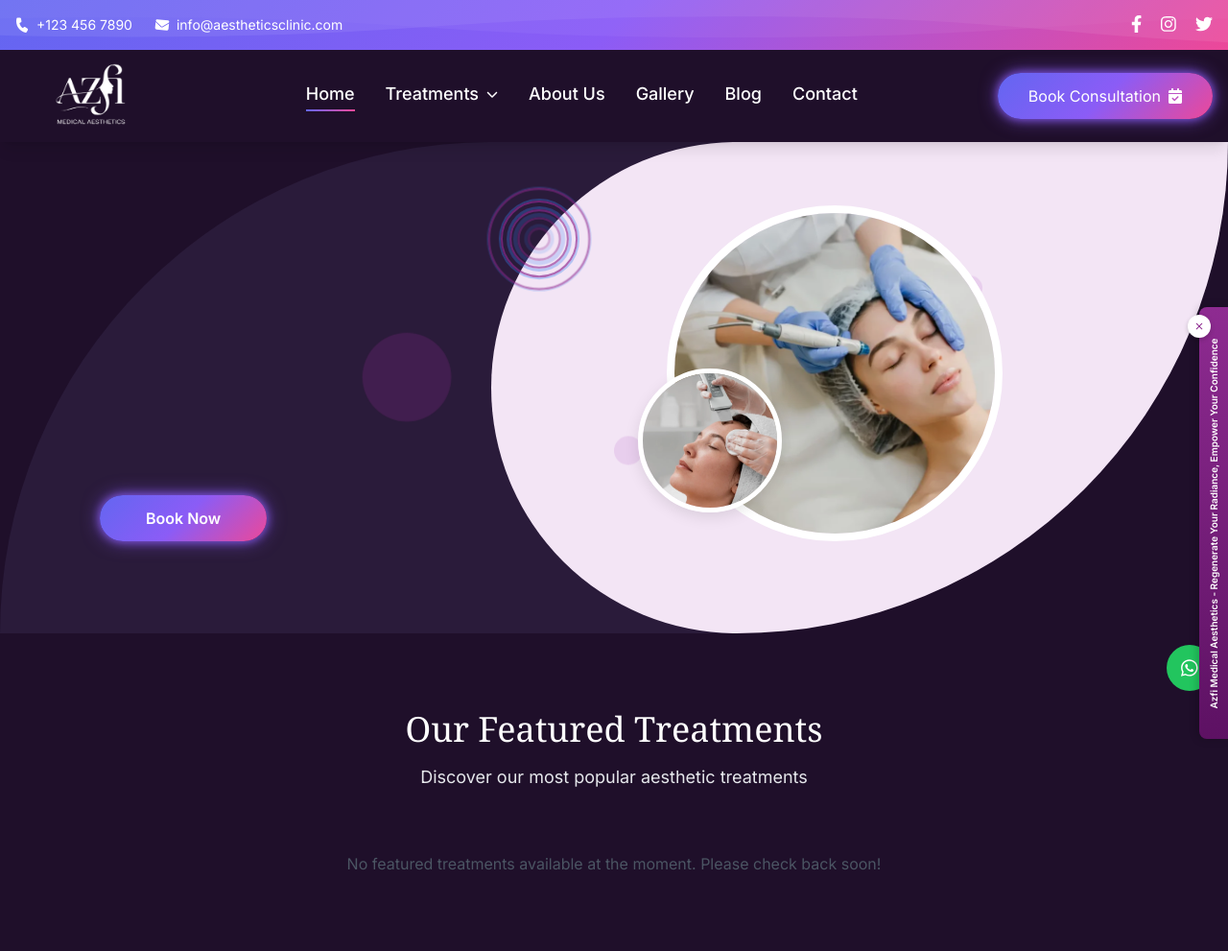
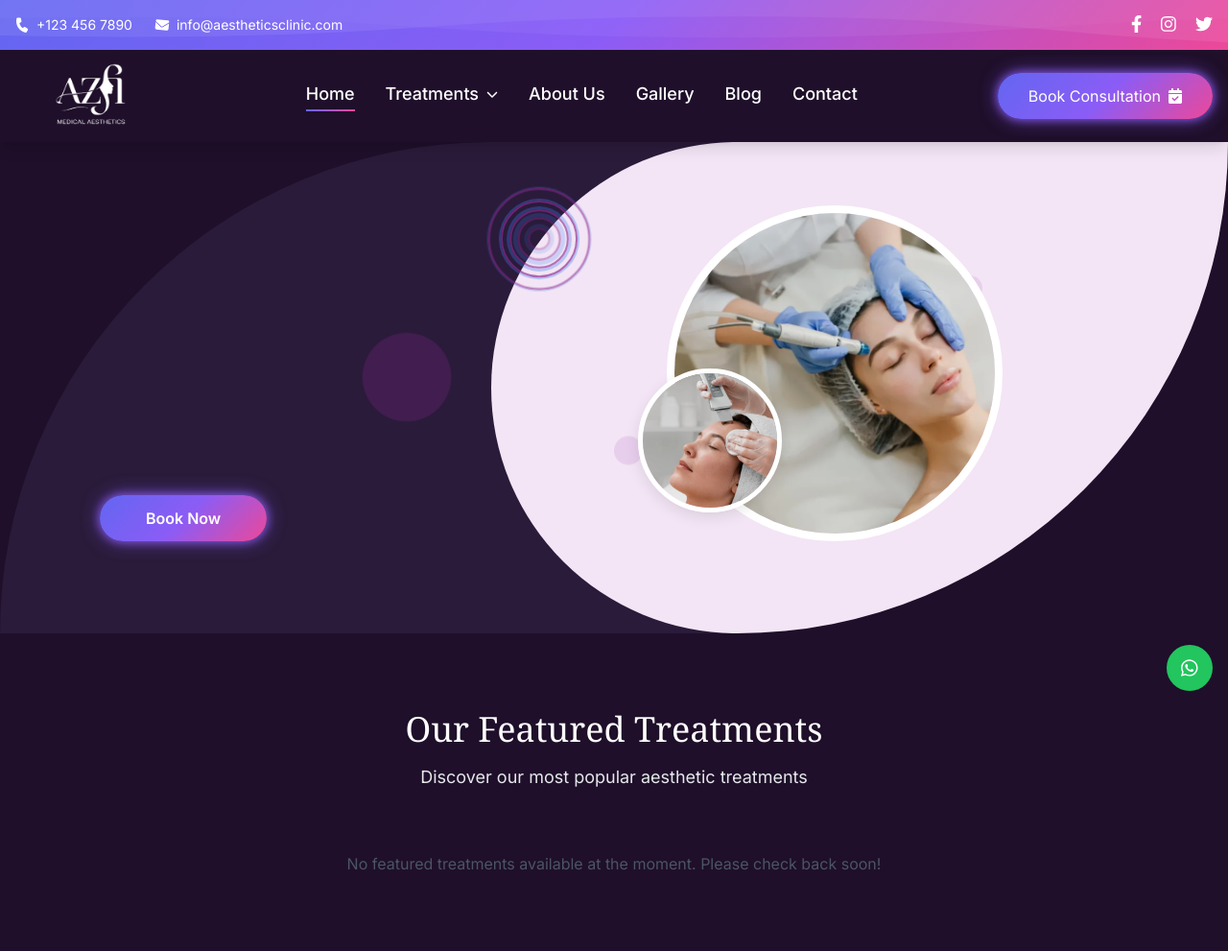
Before and after one commit to tuaha311/aesthetics-clinic, a Django app: page / in a window 1280 px wide. Shown: the top 991 px of the page at 96% size. Run offline with Django 5.2, Linux system fonts and the light colour scheme; data that the repository does not hold is empty; parts of the project's set-up code (start-up, migrations or seed data) failed here and were passed over; some libraries are stand-ins or nearby versions; some web fonts are replaced.

Commit message:
fixed hero section

```diff
--- a/templates/base.html
+++ b/templates/base.html
@@ -500,8 +500,8 @@
         </button>
     </div>
 
-    <div class="vertical-sidebar" id="sidebar">
-        <div class="sidebar-content">
+    {% comment %} <div class="vertical-sidebar hidden sm:block" id="sidebar">
+        <div class="sidebar-content hidden sm:block">
             <!-- Vertical Text in a Container -->
             <div class="vertical-text-container">
                 <div class="vertical-text">
@@ -510,13 +510,13 @@
             </div>
 
             <!-- Close Button -->
-            <button class="close-btn" id="closeBtn">
+            <button class="close-btn hidden sm:block" id="closeBtn">
                 <svg xmlns="http://www.w3.org/2000/svg" viewBox="0 0 24 24">
                     <path d="M18.3 5.71a.996.996 0 00-1.41 0L12 10.59 7.11 5.7A.996.996 0 105.7 7.11L10.59 12 5.7 16.89a.996.996 0 101.41 1.41L12 13.41l4.89 4.89a.996.996 0 101.41-1.41L13.41 12l4.89-4.89c.38-.38.38-1.02 0-1.4z"/>
                 </svg>
             </button>
         </div>
-    </div>
+    </div> {% endcomment %}
 
     <script>
         // Initialize AOS
--- a/templates/home.html
+++ b/templates/home.html
@@ -4,7 +4,7 @@
 
 {% block content %}
     <!-- Hero Section -->
-    {% comment %} <section class="relative h-[60vh] min-h-[60vh] md:min-h-[50vh] md:h-[50vh] hidden sm:block bg-brand-dark">
+    <section class="relative h-[60vh] min-h-[60vh] md:min-h-[50vh] md:h-[50vh] hidden sm:block bg-brand-dark hidden sm:hidden">
         <div class="absolute inset-0">
             <div class="absolute inset-0 bg-gradient-to-r from-purple-900/70 to-pink-800/50" style="    border-radius: 500px 0;"></div>
         </div>
@@ -24,9 +24,9 @@
                 </div>
             </div>
         </div>
-    </section> {% endcomment %}
+    </section>
 
-    <div class="bg-brand-dark" >
+    <div class="bg-brand-dark hidden sm:block" >
     <div class="banner py-24 h-64 min-h-[32rem]" style="border-radius: 1000px 0;">
         <!-- Left Content -->
         <div class="left-content h-full ml-10 content-end">
```
